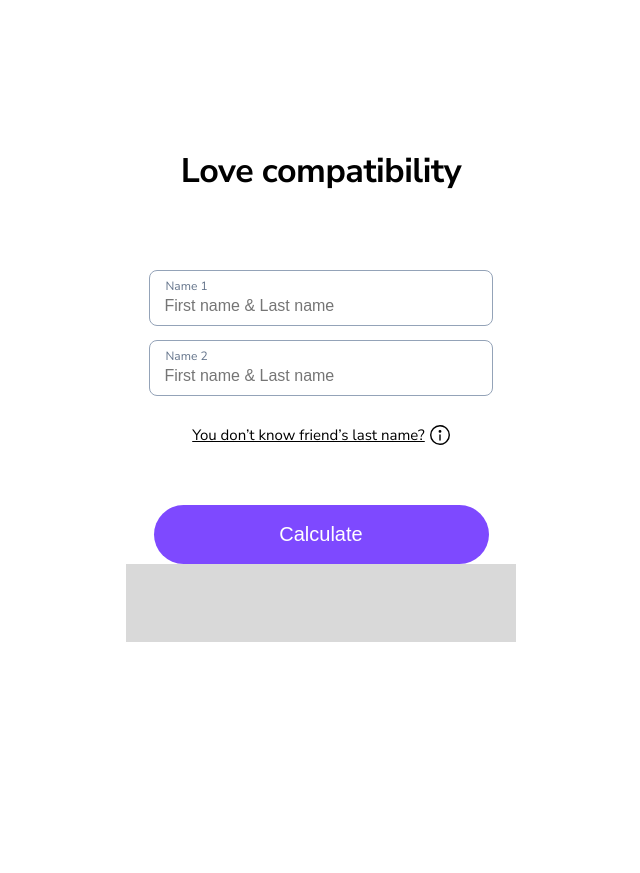
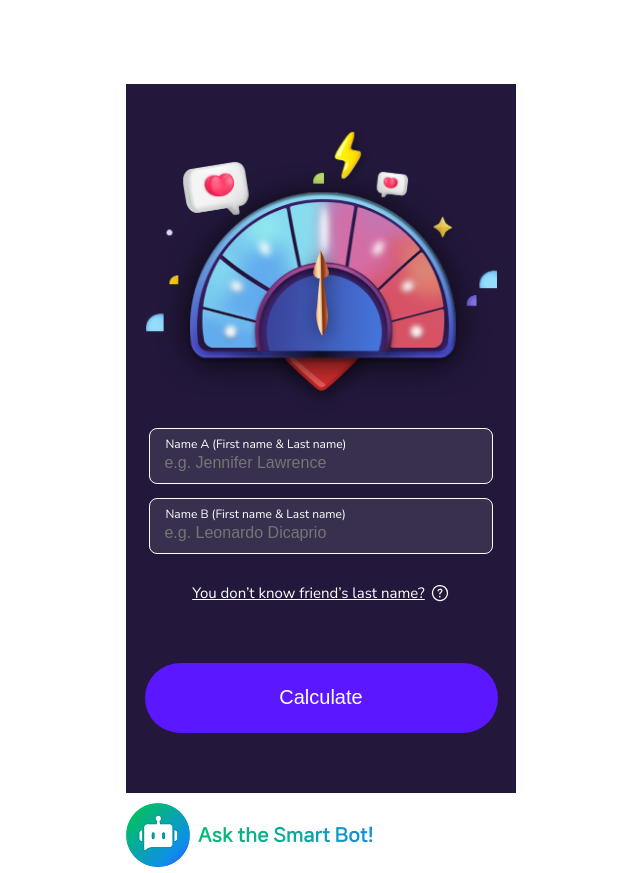
Before and after one commit to ponir-techlogicians/lovecompatability, a Django app: page /app/calculate/ in a window 1280 px wide. Shown: the whole page, without its empty margins (319-959 px from the left). Before the commit the page ends 642 px from the top, so only its background shows below. Run offline with Django 5.2, Linux system fonts and the light colour scheme; data that the repository does not hold is empty.

Commit message:
design changed

```diff
--- a/app/static/app/scss/index.css
+++ b/app/static/app/scss/index.css
@@ -61,20 +61,41 @@ body {
   width: 100%;
   max-width: 390px;
   margin: 0 auto;
+  background: #23183C;
 }
 .loveWrap__tit {
   font-size: 8.7179487179vw;
   font-weight: 700;
   text-align: center;
   letter-spacing: -0.03rem;
-  margin-top: 16.4102564103vw;
-  margin-bottom: 19.4871794872vw;
+  padding-top: 16.4102564103vw;
+  padding-bottom: 19.4871794872vw;
+}
+.loveWrap__tit img {
+  display: block;
+  width: 90%;
+  margin: 0 auto;
 }
 @media screen and (min-width: 390px) {
   .loveWrap__tit {
     font-size: 34px;
-    margin-top: 64px;
-    margin-bottom: 76px;
+    padding-top: 64px;
+    padding-bottom: 76px;
+  }
+}
+.loveWrap__titImg {
+  padding-top: 10.2564102564vw;
+  padding-bottom: 2.5641025641vw;
+}
+.loveWrap__titImg img {
+  display: block;
+  width: 90%;
+  margin: 0 auto;
+}
+@media screen and (min-width: 390px) {
+  .loveWrap__titImg {
+    padding-top: 40px;
+    padding-bottom: 10px;
   }
 }
 .loveWrap__inputBox {
@@ -93,7 +114,7 @@ body {
 }
 .loveWrap__label {
   position: absolute;
-  color: #64748B;
+  color: #fff;
   font-size: 3.0769230769vw;
   left: 4.1025641026vw;
   top: 2.0512820513vw;
@@ -106,14 +127,15 @@ body {
   }
 }
 .loveWrap__input {
-  border: 1px solid #94A3B8;
+  border: 1px solid #fff;
   width: 100%;
   height: 14.358974359vw;
   border-radius: 2.0512820513vw;
   padding-left: 3.3333333333vw;
   font-size: 4.1025641026vw;
-  color: #020617;
+  color: #fff;
   padding-top: 3.8461538462vw;
+  background-color: rgba(255, 255, 255, 0.1);
 }
 @media screen and (min-width: 390px) {
   .loveWrap__input {
@@ -136,7 +158,7 @@ body {
   }
 }
 .loveWrap__infoLink {
-  color: #000;
+  color: #fff;
   padding-right: 5.1282051282vw;
   background: url("../img/ico_point.svg") no-repeat 100% 50%/4vw;
 }
@@ -150,10 +172,10 @@ body {
   display: flex;
   align-items: center;
   justify-content: center;
-  margin: 0 auto;
-  width: 85.8974358974vw;
-  height: 15.1282051282vw;
-  background-color: #7E49FF;
+  margin: 0 auto 15.3846153846vw;
+  width: 90.5128205128vw;
+  height: 17.9487179487vw;
+  background-color: #5B17FF;
   border-radius: 11.0256410256vw;
   color: #fff;
   font-size: 5.1282051282vw;
@@ -162,8 +184,9 @@ body {
 }
 @media screen and (min-width: 390px) {
   .loveWrap__btn {
-    width: 335px;
-    height: 59px;
+    width: 353px;
+    height: 70px;
+    margin-bottom: 60px;
     border-radius: 43px;
     font-size: 20px;
   }
@@ -174,29 +197,43 @@ body {
 .loveWrap__ad {
   width: 100%;
   height: 20vw;
-  background-color: #D9D9D9;
+  padding-top: 2.5641025641vw;
+  background: #fff;
 }
 @media screen and (min-width: 390px) {
   .loveWrap__ad {
     height: 78px;
+    padding-top: 10px;
   }
 }
 
 .result {
   position: relative;
-  padding-top: 18.7179487179vw;
+  padding-bottom: 12.8205128205vw;
 }
 @media screen and (min-width: 390px) {
   .result {
-    padding-top: 73px;
+    padding-bottom: 50px;
   }
+}
+.result__ad {
+  background-color: #D9D9D9;
+  height: 20vw;
+}
+@media screen and (min-width: 390px) {
+  .result__ad {
+    height: 78px;
+  }
+}
+.result__info {
+  position: relative;
 }
 .result__set {
   position: absolute;
   top: 4.6153846154vw;
   right: 4.6153846154vw;
   font-size: 3.8461538462vw;
-  color: #000;
+  color: #fff;
 }
 @media screen and (min-width: 390px) {
   .result__set {
--- a/app/static/app/scss/index.scss
+++ b/app/static/app/scss/index.scss
@@ -71,17 +71,36 @@ body {
   width: 100%;
   max-width: 390px;
   margin: 0 auto;
+  background: #23183C;
   &__tit {
     font-size: vw(34px);
     font-weight: 700;
     text-align: center;
     letter-spacing: -0.03rem;
-    margin-top: vw(64px);
-    margin-bottom: vw(76px);
+    padding-top: vw(64px);
+    padding-bottom: vw(76px);
+    img {
+      display: block;
+      width: 90%;
+      margin:0 auto;
+    }
     @include min-width {
       font-size: 34px;
-      margin-top: 64px;
-      margin-bottom: 76px;
+      padding-top: 64px;
+      padding-bottom: 76px;
+    }
+  }
+  &__titImg {
+    padding-top: vw(40px);
+    padding-bottom: vw(10px);
+    img {
+      display: block;
+      width: 90%;
+      margin:0 auto;
+    }
+    @include min-width {
+      padding-top: 40px;
+      padding-bottom: 10px;
     }
   }
   &__inputBox {
@@ -98,7 +117,7 @@ body {
   }
   &__label {
     position: absolute;
-    color:#64748B;
+    color:#fff;
     font-size: vw(12px);
     left: vw(16px);
     top: vw(8px);
@@ -109,14 +128,15 @@ body {
     }
   }
   &__input {
-    border: 1px solid #94A3B8;
+    border: 1px solid #fff;
     width: 100%;
     height: vw(56px);
     border-radius: vw(8px);
     padding-left: vw(13px);
     font-size: vw(16px);
-    color:#020617;
+    color:#fff;
     padding-top: vw(15px);
+    background-color: rgba(255,255,255,.1);
     @include min-width {
       height: 56px;
       border-radius: 8px;
@@ -135,7 +155,7 @@ body {
       font-size: 15px;
     }
     &Link {
-      color:#000;
+      color:#fff;
       padding-right: vw(20px);
       background: url("../img/ico_point.svg") no-repeat 100%  50% / 4vw;
       @include min-width {
@@ -148,18 +168,19 @@ body {
     display: flex;
     align-items: center;
     justify-content: center;
-    margin:0 auto;
-    width: vw(335px);
-    height: vw(59px);
-    background-color: #7E49FF;
+    margin:0 auto vw(60px);
+    width: vw(353px);
+    height: vw(70px);
+    background-color: #5B17FF;
     border-radius: vw(43px);
     color:#fff;
     font-size: vw(20px);
     font-weight: 500;
     cursor: pointer;
     @include min-width {
-      width: 335px;
-      height: 59px;
+      width: 353px;
+      height: 70px;
+      margin-bottom: 60px;
       border-radius: 43px;
       font-size: 20px;
     }
@@ -171,24 +192,36 @@ body {
   &__ad {
     width: 100%;
     height: vw(78px);
-    background-color: #D9D9D9;
+    padding-top: vw(10px);
+    background: #fff;
     @include min-width {
       height: 78px;
+      padding-top:10px;
     }
   }
 }
 .result {
   position: relative;
-  padding-top: vw(73px);
+  padding-bottom: vw(50px);
   @include min-width {
-    padding-top: 73px;
+    padding-bottom: 50px;
+  }
+  &__ad {
+    background-color: #D9D9D9;
+    height: vw(78px);
+    @include min-width {
+      height: 78px;
+    }
+  }
+  &__info {
+    position: relative;
   }
   &__set {
     position: absolute;
     top: vw(18px);
     right: vw(18px);
     font-size: vw(15px);
-    color:#000;
+    color:#fff;
     @include min-width {
       right: 18px;
       top: 18px;
@@ -200,9 +233,12 @@ body {
     font-size: vw(44px);
     font-weight: 700;
     letter-spacing: -0.03rem;
+    margin-top: vw(65px);
     margin-bottom: vw(35px);
+    color:#fff;
     @include min-width {
-     margin-bottom: 35px;
+      margin-bottom: 35px;
+      margin-top: 65px;
       font-size: 44px;
     }
   }
@@ -223,6 +259,7 @@ body {
     font-size: vw(16px);
     font-weight: 500;
     color:#F99335;
+    background-color: #fff;
     text-align: center;
     padding-inline: vw(5px);
     &:nth-child(odd) {
@@ -298,6 +335,7 @@ body {
       box-sizing: border-box;
       text-align: center;
       font-size: vw(15px);
+      color:#fff;
       @include min-width {
         font-size: 15px
       }
@@ -307,6 +345,7 @@ body {
     text-align: center;
     font-size: vw(20px);
     margin:vw(37px) auto;
+    color:#fff;
     @include min-width {
       font-size: 20px;
       margin:37px auto;
@@ -348,10 +387,16 @@ body {
     gap: vw(8px);
     margin-top: vw(25px);
     padding-right: vw(35px);
+    img {
+      width: vw(302px);
+    }
     @include min-width {
       gap: 8px;
       margin-top: 25px;
       padding-right: 35px;
+      img {
+        width: 302px;
+      }
     }
     .circleBox {
       width: vw(56px);
@@ -367,15 +412,18 @@ body {
   }
 }
 .search {
-  padding-top: vw(70px);
+  padding-top: vw(54px);
+  padding-bottom: vw(50px);
   @include min-width {
-    padding-top: 70px;
+    padding-top: 54px;
+    padding-bottom: 50px;
   }
   &__tit {
     font-size: vw(24px);
     text-align: center;
     font-weight: 600;
     letter-spacing: -0.01em;
+    color:#fff;
     @include min-width {
       font-size: 24px;
     }
@@ -390,7 +438,7 @@ body {
       margin-top: 50px;
       margin-bottom: 45px;
       gap: 5px;
-      padding-inline: 0;
+      padding-inline: 20px;
     }
 
   }
@@ -401,6 +449,7 @@ body {
     font-size: vw(16px);
     border: 1px solid #E2E8F0;
     padding:vw(16px);
+    background-color: #fff;
     @include min-width {
       width: 267px;
       height: 56px;
@@ -437,6 +486,7 @@ body {
       font-size: vw(15px);
       letter-spacing: -0.02em;
       width: calc(100% / 4);
+      color:#fff;
       @include min-width {
         font-size:  15px;
       }
@@ -458,7 +508,7 @@ body {
     }
     @include min-width {
       padding-top: 10px;
-      padding-inline: 0;
+      padding-inline: 20px;
       margin-bottom: 80px;
     }
   }
@@ -468,6 +518,7 @@ body {
     padding-inline: vw(10px);
     border-bottom: 1px solid #C8C8C8;
     padding-bottom: vw(10px);
+    color:#fff;
     &__item {
       word-break: keep-all;
       text-align: center;
@@ -492,7 +543,7 @@ body {
       }
     }
     @include min-width {
-      padding-inline: 0;
+      padding-inline: 10px;
       padding-bottom: 10px;
     }
   }
@@ -507,7 +558,7 @@ body {
       }
       & + .rank {
         .search__listBody__item {
-          color:#7E49FF;
+          color:#fff;
         }
       }
     }
@@ -515,6 +566,7 @@ body {
       padding-block: vw(20px);
       text-align: center;
       font-size: vw(18px);
+      color:#fff;
       &:first-child {
         width: 12%;
       }
@@ -581,11 +633,12 @@ body {
     font-size: vw(20px);
     border-radius: vw(43px);
     cursor: pointer;
+    padding-inline: vw(20px);
     @include min-width {
       height: 59px;
       font-size: 20px;
       border-radius: 43px;
-      width: 100%;
+      width: calc(100% - 40px);
       margin-top: 10px;
     }
     &:hover,
@@ -596,10 +649,12 @@ body {
 }
 .tested {
   padding-top: vw(50px);
+  padding-bottom: vw(50px);
   &__tit {
     font-size: vw(24px);
     font-weight: 600;
     text-align: center;
+    color:#fff;
     span  {
       color: #7E49FF;
     }
@@ -609,6 +664,7 @@ body {
   }
   @include min-width {
     padding-top: 50px;
+    padding-bottom: 50px;
   }
   &__list {
     margin-top: vw(100px);
@@ -637,6 +693,7 @@ body {
       padding-block: vw(15px);
       text-align: center;
       font-size: vw(18px);
+      color:#fff;
       &:first-child {
         width: 15%;
       }
@@ -653,6 +710,7 @@ body {
         font-size: 18px;
       }
       .user {
+        color:#fff;
         &:first-child {
           color:#7E49FF;
         }
@@ -673,7 +731,7 @@ body {
       padding-block: 20px;
       border-right: 43px;
       font-size: 20px;
-      width: 100%;
+      width: calc(100% - 40px);
       margin-top: 20px;
     }
     &:hover,
@@ -704,7 +762,7 @@ body {
     }
   }
   @include min-width {
-    width: 100%;
-    left: 0;
+    width: calc(100% - 40px);
+    left: 20px;
   }
 }
--- a/app/templates/calculate.html
+++ b/app/templates/calculate.html
@@ -1,4 +1,5 @@
 {% extends "layout/main.html" %}
+{% load static %}
 {% block content %}
  <script>
     function getLocationAndSubmit(event) {
@@ -31,14 +32,14 @@
 </script>
 <form class="loveWrap" method="post" id="nameForm" onsubmit="getLocationAndSubmit(event)">
     {% csrf_token %}
-    <div class="loveWrap__tit">Love compatibility</div>
+    <div class="loveWrap__titImg"><img src="{% static 'app/img/img_calc.png' %}" alt=""></div>
     <div class="loveWrap__inputBox">
-      <div class="loveWrap__label">Name 1</div>
-      <input class="loveWrap__input" type="text" name="name1"  placeholder="First name & Last name">
+      <div class="loveWrap__label">Name A (First name & Last name)</div>
+      <input class="loveWrap__input" type="text" name="name1"   placeholder="e.g. Jennifer Lawrence">
     </div>
     <div class="loveWrap__inputBox">
-      <div class="loveWrap__label">Name 2</div>
-      <input class="loveWrap__input" type="text" name="name2"  placeholder="First name & Last name">
+      <div class="loveWrap__label">Name B (First name & Last name)</div>
+      <input class="loveWrap__input" type="text" name="name2"  placeholder="e.g. Leonardo Dicaprio">
     </div>
     <div class="loveWrap__info">
       <a href="#a" class="loveWrap__infoLink">You don’t know friend’s last name?</a>
@@ -46,6 +47,8 @@
     {% comment %}<input type="hidden" id="latitude" name="latitude">
     <input type="hidden" id="longitude" name="longitude">{% endcomment %}
     <button type="submit" class="loveWrap__btn">Calculate</button>
-    <div class="loveWrap__ad"></div>
+    <div class="loveWrap__ad">
+      <img src="{% static 'app/img/banner01.png' %}" alt="">
+    </div>
 </form>
 {% endblock %}
--- a/app/templates/result.html
+++ b/app/templates/result.html
@@ -41,6 +41,7 @@
 </script>
 
 <div class="loveWrap result">
+    <div class="result__ad">ad</div>
     <input type="hidden" value="{{ result.id }}" id="result_id">
     <div class="result__info">
       <a href="#a" class="result__set">how stroke we set</a>
```
Also changed, not shown: other parts of app/static/app/scss/index.css (+37 -10 lines), app/static/app/img/banner01.png (added), app/static/app/img/ico_dot.svg, app/static/app/img/ico_point.svg, app/static/app/img/img_calc.png (added), app/static/app/img/img_sns.png (added), 1 other file.
